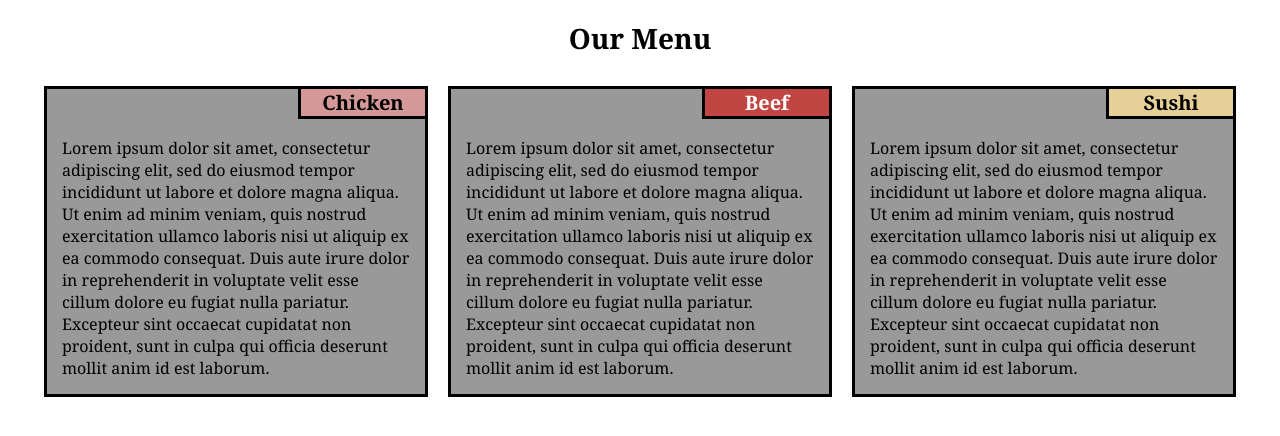
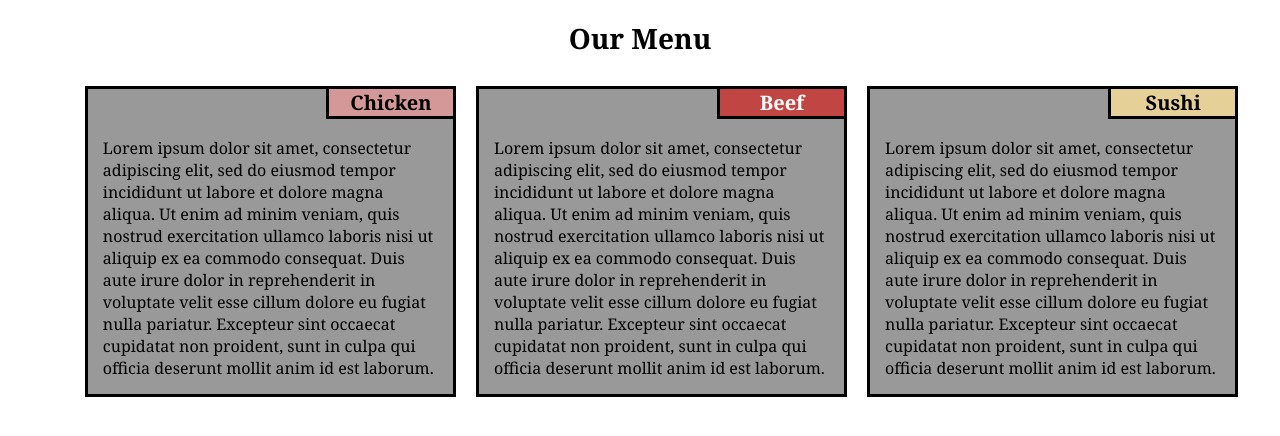
Before and after one commit to HeyranUmudova/HeyranUmudova.github.io, a plain HTML site: page module2-solution/index.html in a window 1280 px wide. Drawn offline with Linux system fonts and the light colour scheme.

Commit message:
Update styles.css

```diff
--- a/module2-solution/css/styles.css
+++ b/module2-solution/css/styles.css
@@ -84,6 +84,10 @@ h1 {
 	clear: both;}
 }
 
+.container {
+	margin-left: 43px;
+}
+
 /*For Mobile*/
 @media (max-width: 767px){
 	.box1, .box2, .box3 {
```
